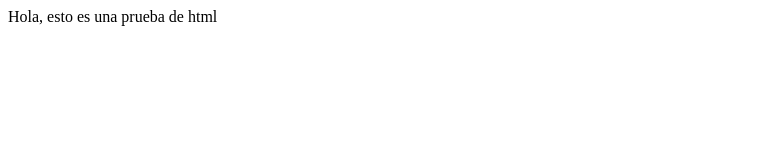
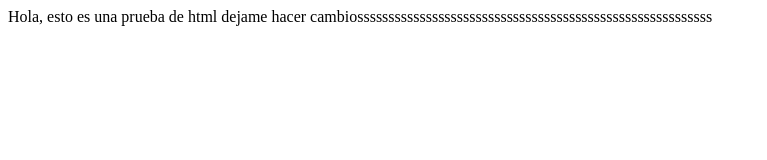
Before and after one commit to Adan64/Coursera, a plain HTML site: page prueba.html in a window 1280 px wide. Shown: the whole page, without its empty margins (0-767 px from the left). Drawn offline with Linux system fonts and the light colour scheme.

Commit message:
Update prueba.html

```diff
--- a/prueba.html
+++ b/prueba.html
@@ -7,7 +7,7 @@
     <title>pruebas</title>
 </head>
 <body>
-    <div>Hola, esto es una prueba de html</div>
+    <div>Hola, esto es una prueba de html dejame hacer cambiosssssssssssssssssssssssssssssssssssssssssssssssssssssssss</div>
 
 </body>
 </html>
```
